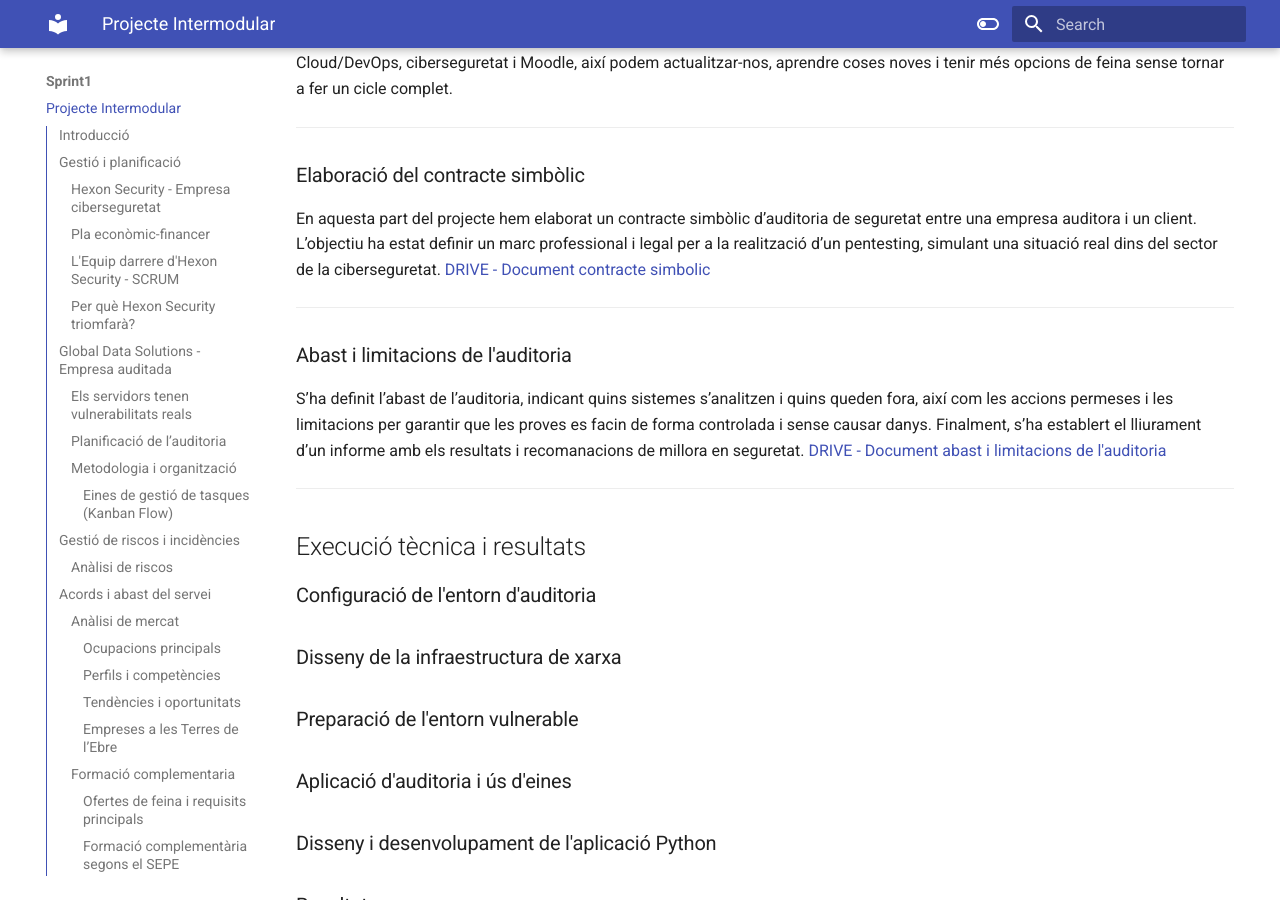
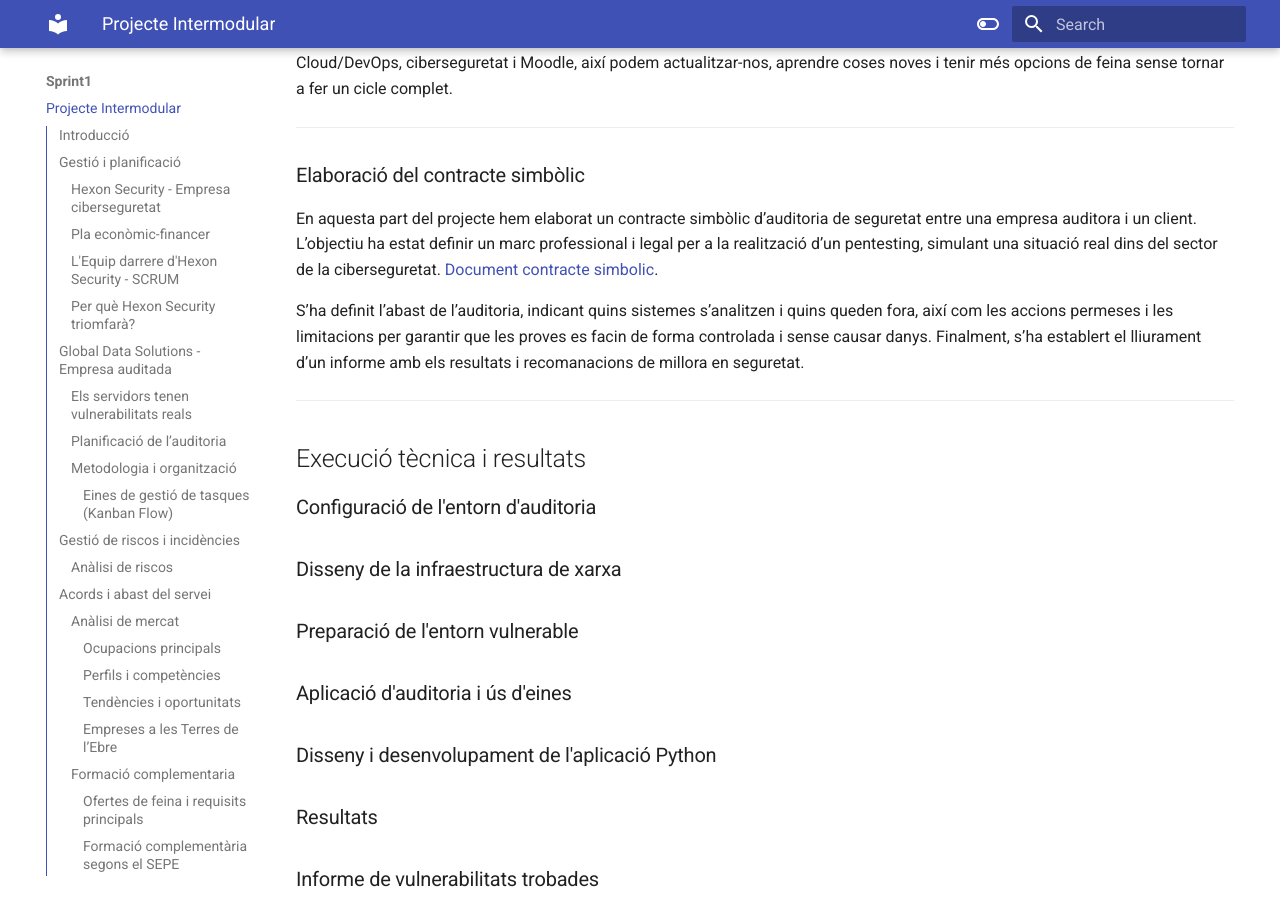
Before and after one commit to mariagutierrez03/projecte-asix2, an MkDocs documentation site: the page built from docs/sprint1/sprint1.md, in a window 1280 px wide and 900 px high, scrolled down 9225 px. Built offline with MkDocs 1.6.1 and Material for MkDocs 9.7.7, drawn with Linux system fonts in a browser that asks for light colours.

Commit message:
Update sprint1.md

```diff
--- a/docs/sprint1/sprint1.md
+++ b/docs/sprint1/sprint1.md
@@ -196,13 +196,9 @@
 
 ### Elaboració del contracte simbòlic
 
-En aquesta part del projecte hem elaborat un contracte simbòlic d’auditoria de seguretat entre una empresa auditora i un client. L’objectiu ha estat definir un marc professional i legal per a la realització d’un pentesting, simulant una situació real dins del sector de la ciberseguretat. [DRIVE - Document contracte simbolic](https://docs.google.com/document/d/1UsqjbGQJW2SvUlCO6Ecyrz4JwvQFE2BnTauJaunq5CA/edit?usp=sharing)
+En aquesta part del projecte hem elaborat un contracte simbòlic d’auditoria de seguretat entre una empresa auditora i un client. L’objectiu ha estat definir un marc professional i legal per a la realització d’un pentesting, simulant una situació real dins del sector de la ciberseguretat. [Document contracte simbolic](../documents/'contracte-simbolic (1).pdf').
 
----
-
-### Abast i limitacions de l'auditoria
-
-S’ha definit l’abast de l’auditoria, indicant quins sistemes s’analitzen i quins queden fora, així com les accions permeses i les limitacions per garantir que les proves es facin de forma controlada i sense causar danys. Finalment, s’ha establert el lliurament d’un informe amb els resultats i recomanacions de millora en seguretat. [DRIVE - Document abast i limitacions de l'auditoria]()
+S’ha definit l’abast de l’auditoria, indicant quins sistemes s’analitzen i quins queden fora, així com les accions permeses i les limitacions per garantir que les proves es facin de forma controlada i sense causar danys. Finalment, s’ha establert el lliurament d’un informe amb els resultats i recomanacions de millora en seguretat.
 
 ---
 
```
